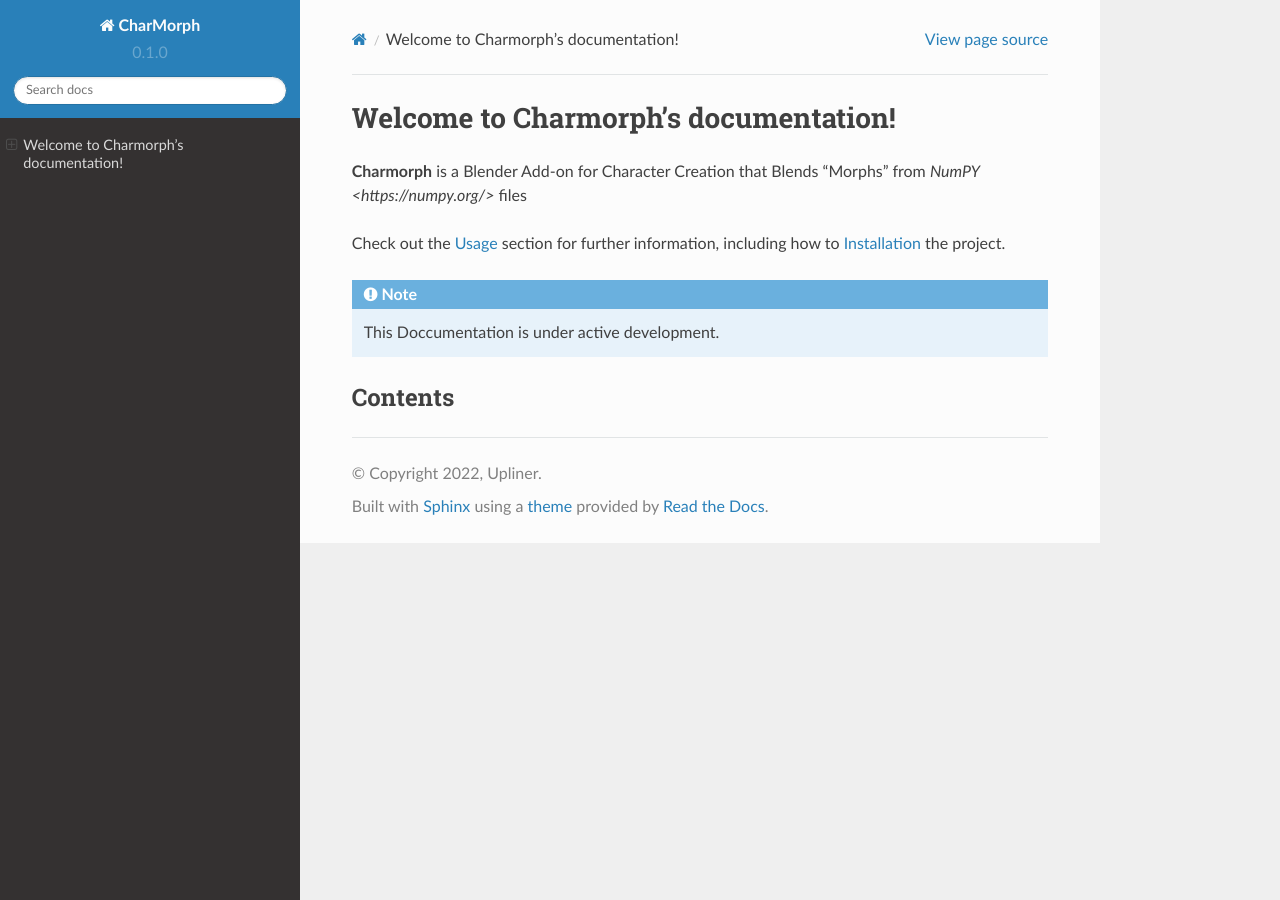
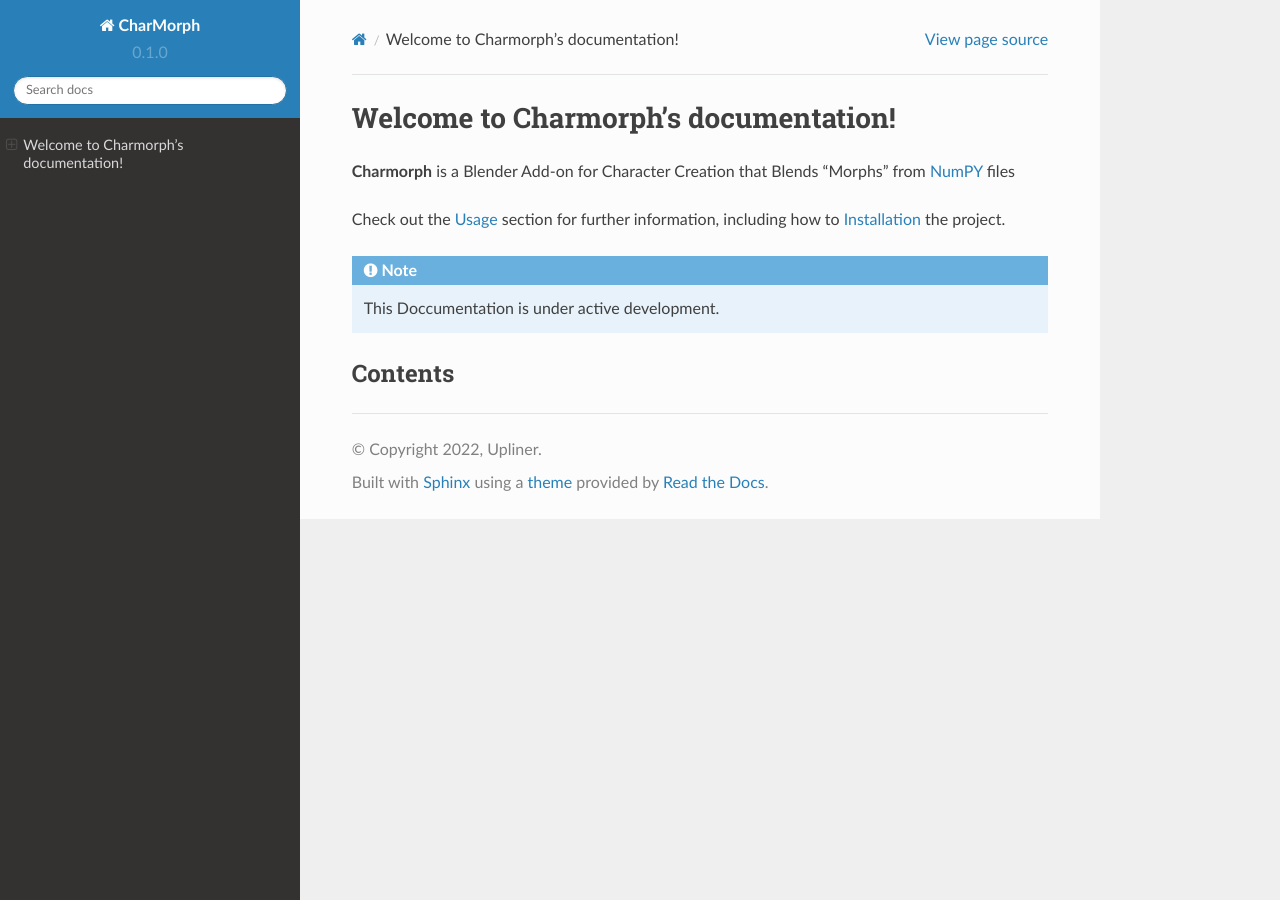
Before and after one commit to seenbuklee/CharMorph_Docs, a Sphinx documentation site: the page built from docs/source/index.rst, in a window 1280 px wide. Built offline with Sphinx 7.4.7 and the Read the Docs theme 2.0.0, drawn with Linux system fonts in a browser that asks for light colours; pages that are not in the unit, such as notebooks, are missing from menus.

Commit message:
Update index.rst

```diff
--- a/docs/source/index.rst
+++ b/docs/source/index.rst
@@ -2,7 +2,7 @@
 ===================================
 
 **Charmorph** is a Blender Add-on for Character Creation
-that Blends "Morphs" from `NumPY <https://numpy.org/>` files
+that Blends "Morphs" from `NumPY <https://numpy.org/>`_ files
 
 Check out the :doc:`usage` section for further information, including
 how to :ref:`installation` the project.
```
